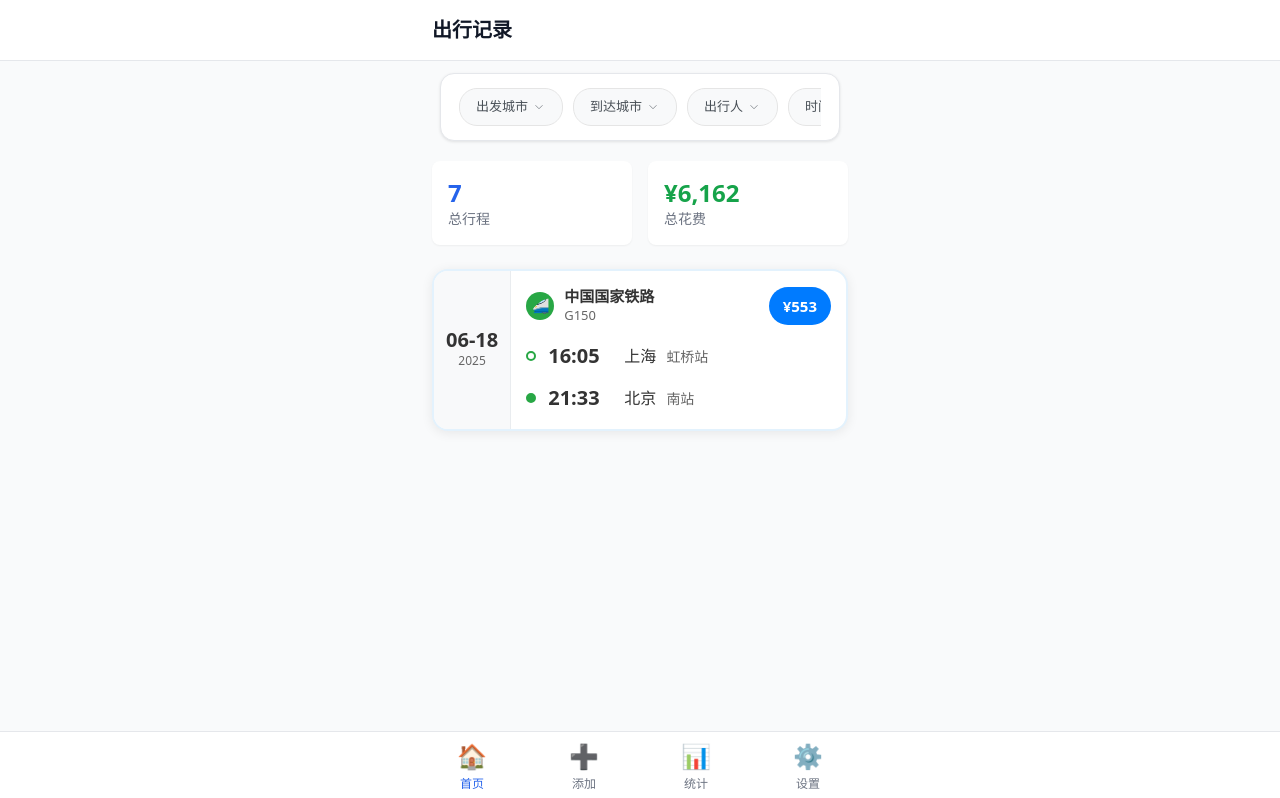
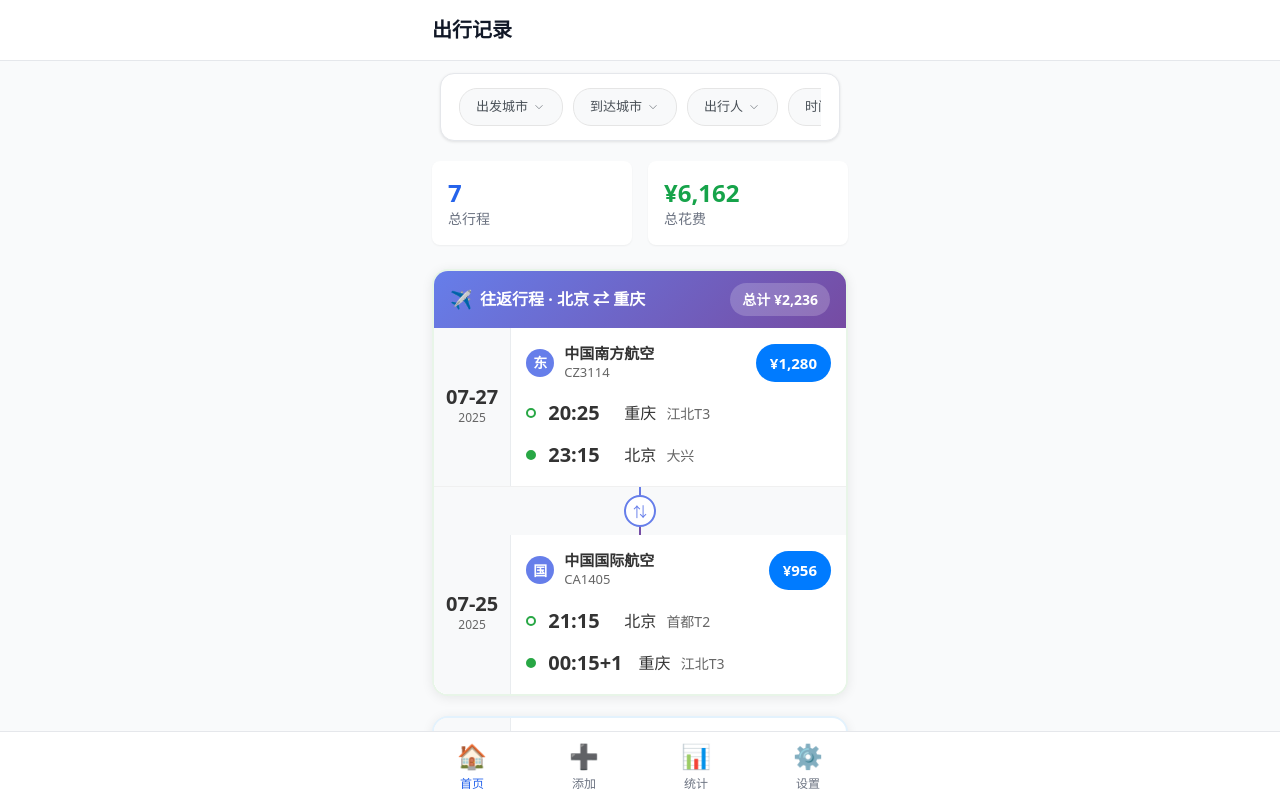
Before and after one commit to xiaoti12/simple_transport, a Vue app: page / in a window 1280 px wide. Shown: the top 798 px of the page. Built offline with nearby package versions, Linux system fonts and the light colour scheme.

Commit message:
往返行程关联字段

```diff
--- a/src/stores/trips.ts
+++ b/src/stores/trips.ts
@@ -55,10 +55,14 @@ export const useTripsStore = defineStore('trips', () => {
     trips.value.forEach((trip, index) => {
       if (trip.roundTrip) {
         const linkedTripId = trip.roundTrip.linkedTripId
-        if (!cachedRoundTrips.has(linkedTripId)) {
-          cachedRoundTrips.set(linkedTripId, {})
+
+        // 使用两个行程ID中较小的那个作为key，确保往返行程对使用同一个key
+        const pairKey = trip.id < linkedTripId ? `${trip.id}-${linkedTripId}` : `${linkedTripId}-${trip.id}`
+
+        if (!cachedRoundTrips.has(pairKey)) {
+          cachedRoundTrips.set(pairKey, {})
         }
-        const roundTrip = cachedRoundTrips.get(linkedTripId)!
+        const roundTrip = cachedRoundTrips.get(pairKey)!
         if (trip.roundTrip.type === 'outbound') {
           roundTrip.outbound = trip
         } else {
@@ -68,10 +72,11 @@ export const useTripsStore = defineStore('trips', () => {
       }
     })
 
+    console.log('缓存往返行程组数:', cachedRoundTrips.size)
+
     // 将完整的缓存往返行程添加到结果中
     cachedRoundTrips.forEach((roundTrip) => {
       if (roundTrip.outbound && roundTrip.return) {
-        console.log(`使用缓存的往返行程: ${roundTrip.outbound.departure.city} ⇄ ${roundTrip.outbound.arrival.city} (去程:${roundTrip.outbound.date}, 返程:${roundTrip.return.date})`)
         roundTripList.push({
           outbound: roundTrip.outbound,
           return: roundTrip.return,
@@ -166,7 +171,9 @@ export const useTripsStore = defineStore('trips', () => {
     }> = []
 
     // 添加往返行程（使用出发时间作为排序依据）
-    roundTrips.value.roundTrips.forEach(roundTrip => {
+    const { roundTrips: roundTripsList } = roundTrips.value
+
+    roundTripsList.forEach(roundTrip => {
       allItems.push({
         type: 'round',
         data: roundTrip,
@@ -437,16 +444,27 @@ export const useTripsStore = defineStore('trips', () => {
     isLoaded = true
   }
 
-  function loadSampleData() {
-    import('@/utils/sampleData').then(({ sampleTrips }) => {
-      trips.value = sampleTrips
-      saveToStorage()
-    })
+  async function loadSampleData() {
+    const { sampleTrips } = await import('@/utils/sampleData')
+    trips.value = sampleTrips
+
+    // 立即触发往返行程检测，通过访问computed属性
+    roundTrips.value
+
+    saveToStorage()
   }
 
   function clearAllTrips() {
     trips.value = []
     saveToStorage()
+  }
+
+  // 调试函数：清除localStorage并重新加载示例数据
+  function resetAndReloadData() {
+    localStorage.removeItem('simple-transport-trips')
+    localStorage.removeItem('simple-transport-traveler-config')
+    isLoaded = false
+    loadFromStorage()
   }
 
   return {
@@ -471,6 +489,7 @@ export const useTripsStore = defineStore('trips', () => {
     loadSampleData,
     clearAllTrips,
     saveToStorage,
-    fixDuplicateIds
+    fixDuplicateIds,
+    resetAndReloadData
   }
 })
--- a/src/views/HomeView.vue
+++ b/src/views/HomeView.vue
@@ -41,6 +41,7 @@
           <div class="space-y-2">
             <RouterLink to="/add" class="block text-blue-500 text-sm">添加第一条记录</RouterLink>
             <button @click="loadSampleData" class="text-green-500 text-sm">加载示例数据</button>
+            <button @click="resetData" class="text-red-500 text-sm">重置数据(调试)</button>
           </div>
         </div>
 
@@ -186,6 +187,10 @@ function loadSampleData() {
   tripsStore.loadSampleData()
 }
 
+function resetData() {
+  tripsStore.resetAndReloadData()
+}
+
 onMounted(() => {
   tripsStore.loadFromStorage()
 })
```
